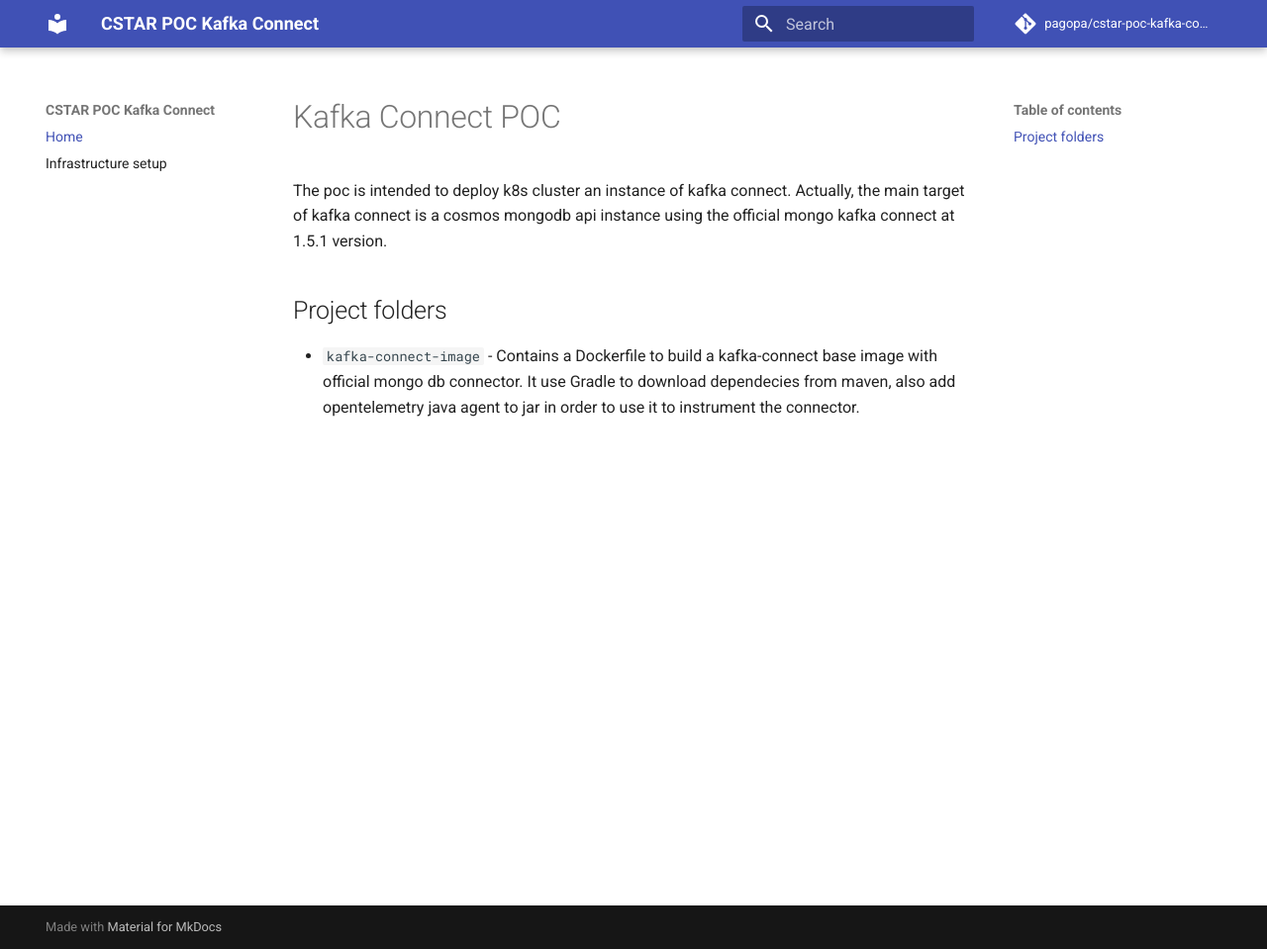
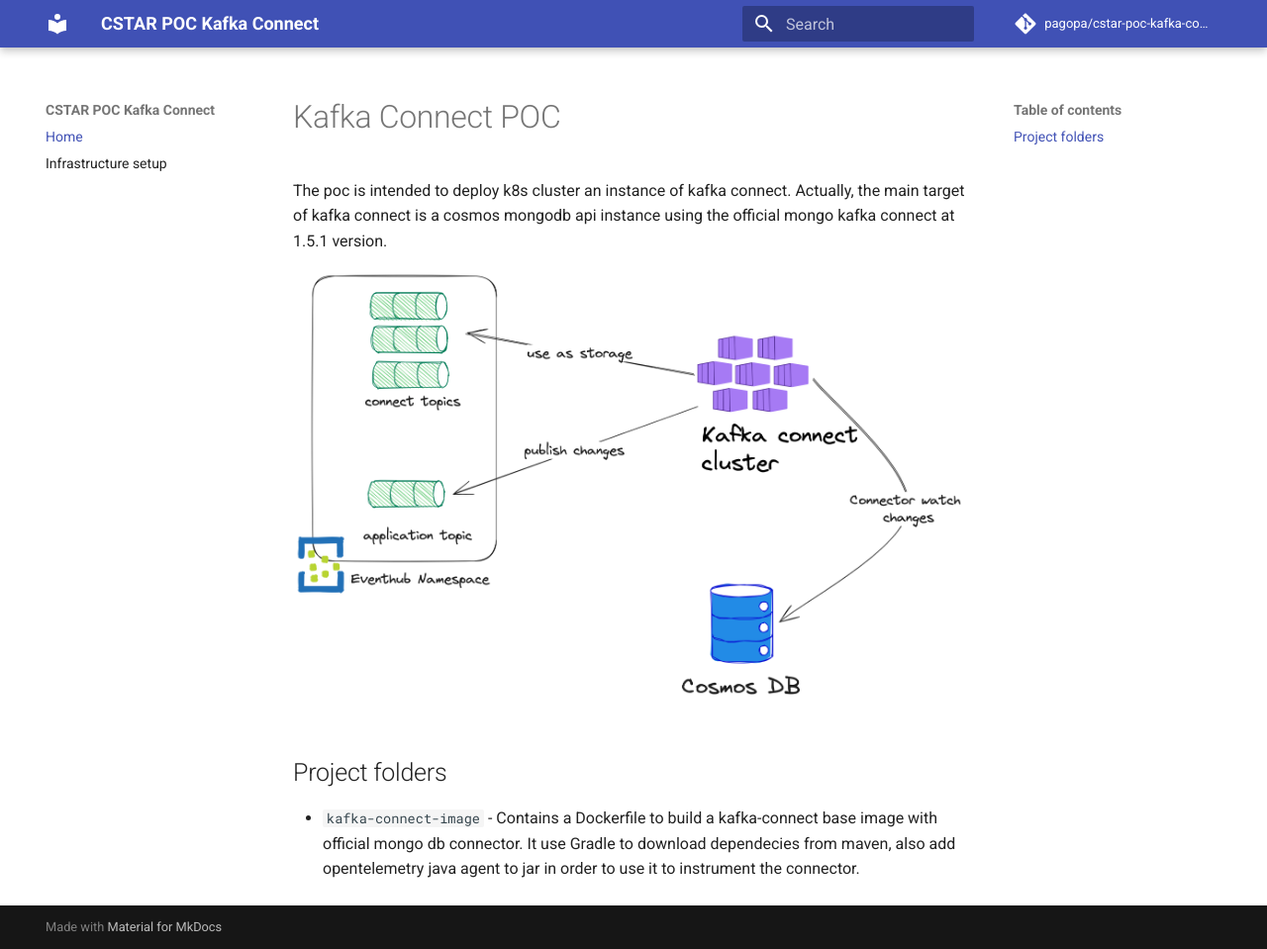
Before and after one commit to pagopa/cstar-poc-kafka-connect, an MkDocs documentation site: the page built from docs/index.md, in a window 1280 px wide and 959 px high. Shown: the whole window at 99% size. Built offline with MkDocs 1.6.1 and Material for MkDocs 9.7.7, drawn with Linux system fonts in a browser that asks for light colours; comment, search, counter and statistics services are not loaded.

Commit message:
add images

```diff
--- a/docs/index.md
+++ b/docs/index.md
@@ -2,5 +2,7 @@
 The poc is intended to deploy k8s cluster an instance of kafka connect.
 Actually, the main target of kafka connect is a cosmos mongodb api instance using the official mongo kafka connect at 1.5.1 version.
 
+![Architecture](images/connect.png)
+
 ## Project folders
 * `kafka-connect-image` - Contains a Dockerfile to build a kafka-connect base image with official mongo db connector. It use Gradle to download dependecies from maven, also add opentelemetry java agent to jar in order to use it to instrument the connector.
```
Also changed, not shown: docs/images/connect.png (added).
